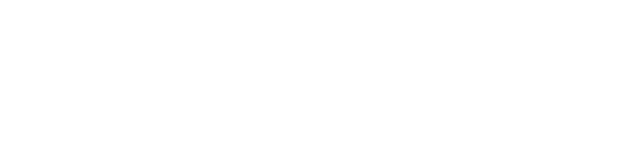
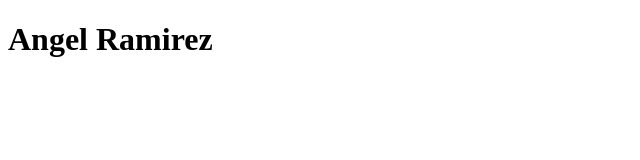
Before and after one commit to aramirez2016555/IN5AV, a plain HTML site: page index.html in a window 1280 px wide. Shown: the whole page, without its empty margins (0-640 px from the left). Drawn offline with Linux system fonts and the light colour scheme.

Commit message:
Se agregó título en el body

```diff
--- a/index.html
+++ b/index.html
@@ -6,6 +6,6 @@
     <title>Página web</title>
 </head>
 <body>
-
+    <h1>Angel Ramirez</h1>
 </body>
 </html>
```
